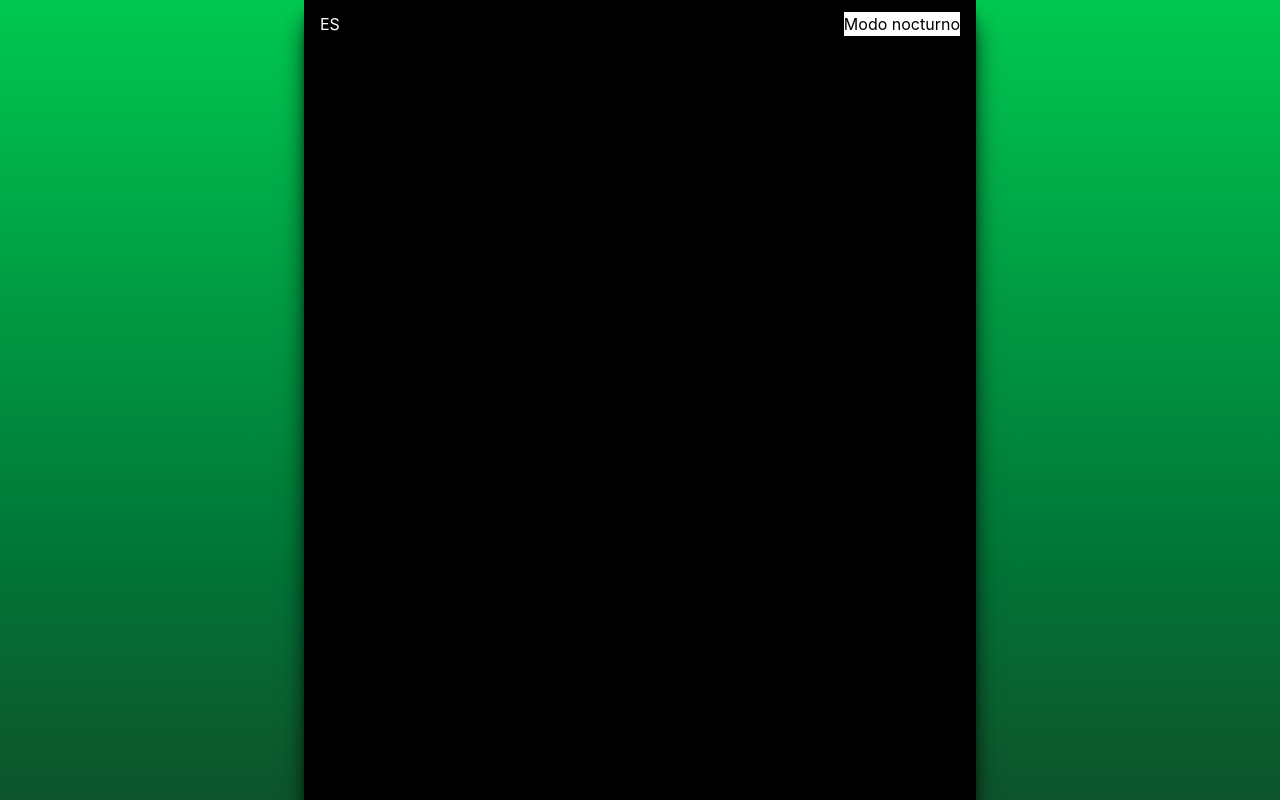
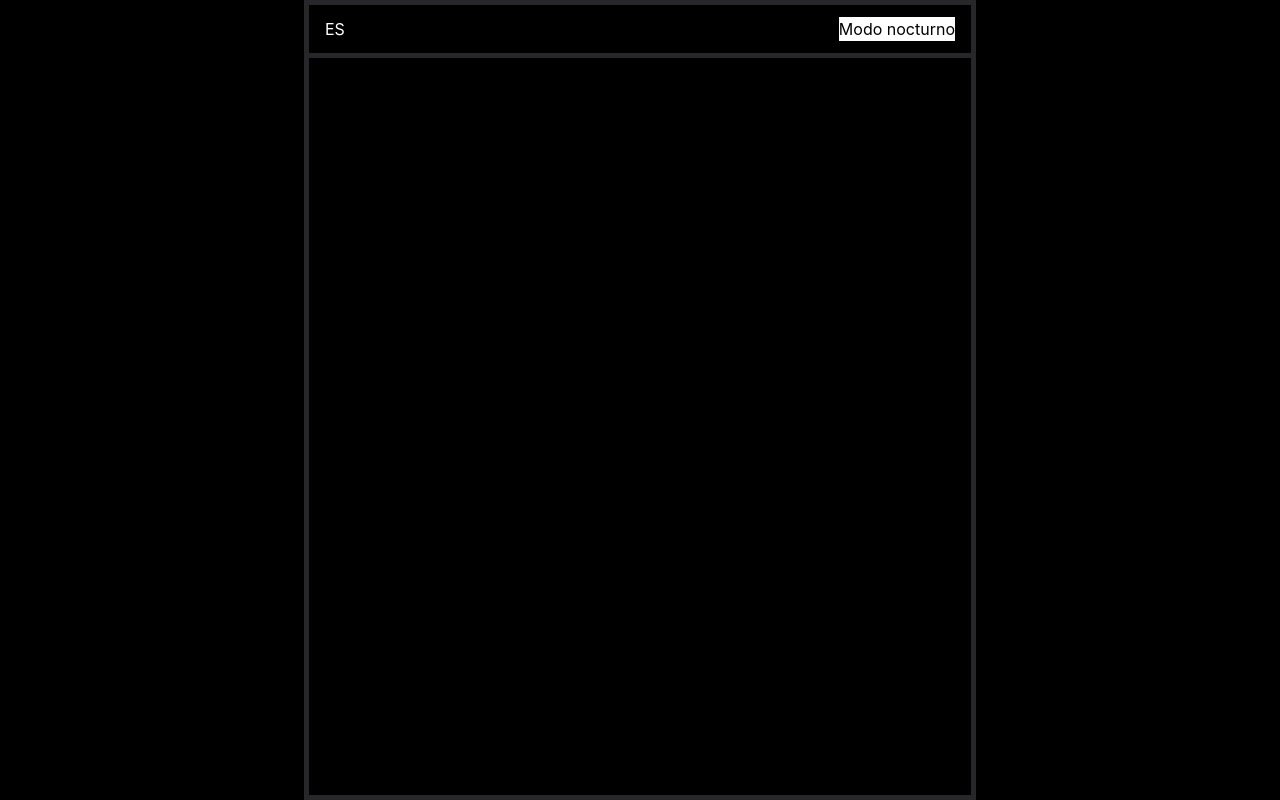
Before and after one commit to Kiddvverde/PortafolioWeb, a React (Vite) app: page / in a window 1280 px wide. Built offline with nearby package versions, Linux system fonts and the light colour scheme.

Commit message:
Style minor changes

```diff
--- a/src/App.jsx
+++ b/src/App.jsx
@@ -7,8 +7,8 @@ import Navbar from "./components/Navbar"
 function App() {
   return (
     <>
-      <div className="min-h-screen bg-linear-to-b from-green-500 to-green-900">
-        <div className="max-w-2xl mx-auto bg-black min-h-screen shadow-xl/100">
+      <div className="min-h-screen bg-black">
+        <div className="max-w-2xl mx-auto bg-black border-5 border-zinc-800 min-h-screen shadow-xl/100">
           <Navbar />
         </div>
       </div>
--- a/src/components/Navbar.jsx
+++ b/src/components/Navbar.jsx
@@ -1,6 +1,6 @@
 function Navbar() {
     return(
-        <nav className="flex justify-between px-4 py-3">
+        <nav className="flex justify-between px-4 py-3 border-b-5 border-zinc-800">
             <button className="text-white bg-neutral-primary border-green-600">ES</button>
             <button className="text-black bg-white">Modo nocturno</button>
         </nav>
```
Also changed, not shown: 1 other file (tests, documents, lock files or other folders).
